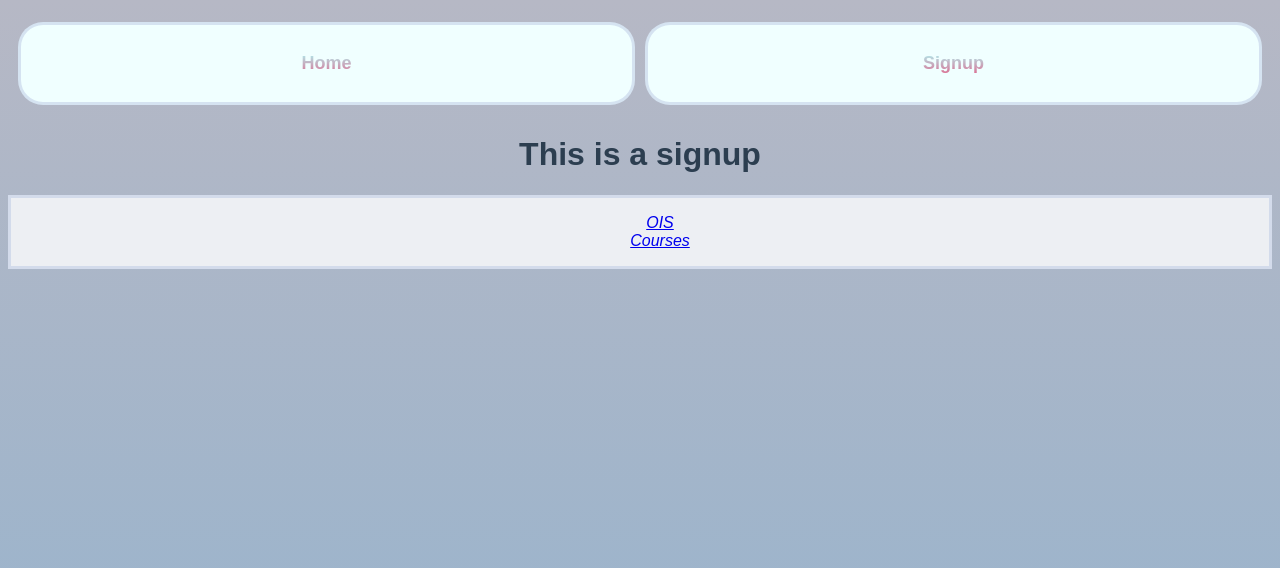
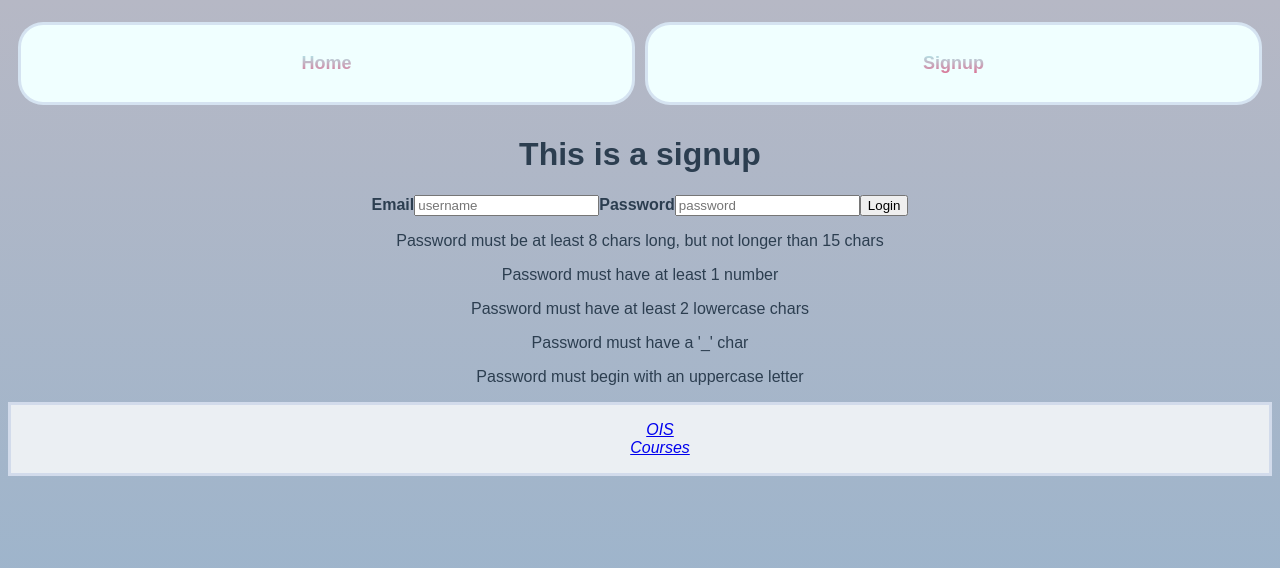
Before and after one commit to healthypunk/WAD-project, a Vue app: page /#/signup in a window 1280 px wide. Shown: the top 568 px of the page. Built offline with nearby package versions, Linux system fonts and the light colour scheme.

Commit message:
Added signup form with password validation

```diff
--- /dev/null
+++ b/src/components/SignUp.vue
@@ -0,0 +1,58 @@
+<template>
+    <form>
+        <label><b>Email</b></label>
+        <input name="email" v-model="username" placeholder="username">
+
+        <label><b>Password</b></label>
+        <input name="password" v-model="password" placeholder="password" type="password">
+        <button type="button" v-on:click="login()">Login</button>
+        <div v-if="!has_minimum_length">
+            <p>Password must be at least 8 chars long, but not longer than 15 chars</p>
+        </div>
+        <div v-if="!has_number">
+            <p>Password must have at least 1 number</p>
+        </div>
+        <div v-if="!has_lowercase">
+            <p>Password must have at least 2 lowercase chars</p>
+        </div>
+        <div v-if="!has_special">
+            <p>Password must have a '_' char</p>
+        </div>
+        <div v-if="!begins_with_uppercase">
+            <p>Password must begin with an uppercase letter</p>
+        </div>
+    </form>
+</template>
+
+<script>
+const regexp = /^(?=.*\d)(?=.+[a-z][a-z])(?=.*[A-Z])(?=.+\_)[A-Z].{7,14}$/
+export default {
+    name:"SignUp",
+    data() {
+        return {
+            password: '',
+            has_minimum_length: false,
+            has_number: false,
+            has_lowercase: false,
+            has_special: false,
+            begins_with_uppercase : false
+        }
+    },
+    methods: {
+        login() {
+            if (username != ""){
+                console.log("valid username")
+            }
+        }
+    },
+    watch:{
+        password(){
+            this.has_minimum_length = (this.password.length > 8 && this.password.length < 15);
+            this.has_number    = /\d/.test(this.password);
+            this.has_lowercase = /[a-z][a-z]/.test(this.password);
+            this.begins_with_uppercase = /^[A-Z]/.test(this.password);
+            this.has_special   = /_/.test(this.password);
+        }
+    }
+}
+</script>
--- a/src/views/SignupView.vue
+++ b/src/views/SignupView.vue
@@ -1,5 +1,17 @@
 <template>
   <div class="signup">
     <h1>This is a signup</h1>
+    <SignUp></SignUp>
   </div>
 </template>
+<script>
+// @ is an alias to /src
+import SignUp from "@/components/SignUp";
+
+export default {
+  name: 'SignUpView',
+  components: {
+    SignUp
+  },
+}
+</script>
```
